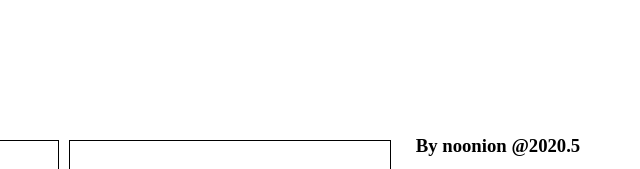
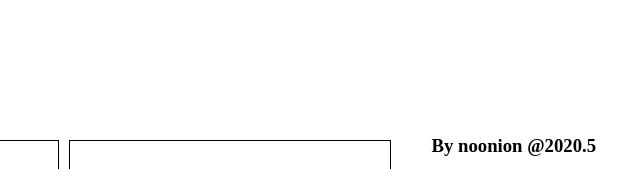
Before and after one commit to 4you-zz/mark, a plain HTML site: page index.html in a window 1280 px wide. Shown: the top 169 px of the page, 640-1280 px from the left. Drawn offline with Linux system fonts and the light colour scheme.

Commit message:
Update index.html

```diff
--- a/index.html
+++ b/index.html
@@ -63,7 +63,7 @@ a:link{color:black;}
   <a href="http://www.ddooo.com"><div><br><h2>ddooo</h2></div></a>
 </div>
 </div></div>
- <center><h3>By noonion @2020.5</h3></center>
  </div>
+ <h3 style="text-align:center;">By noonion @2020.5</h3>
 </body>
 </html>
```
